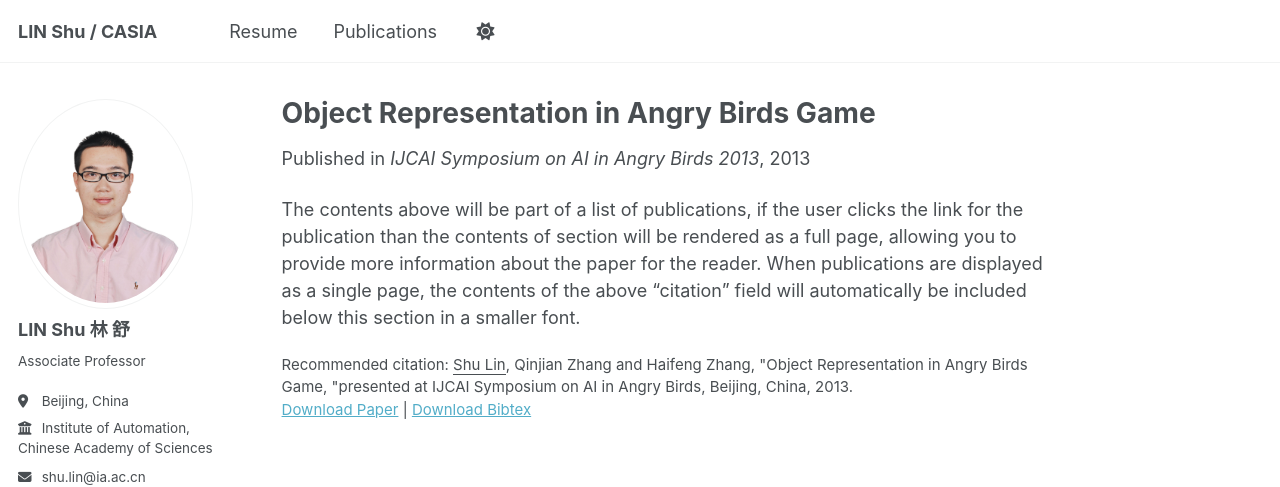
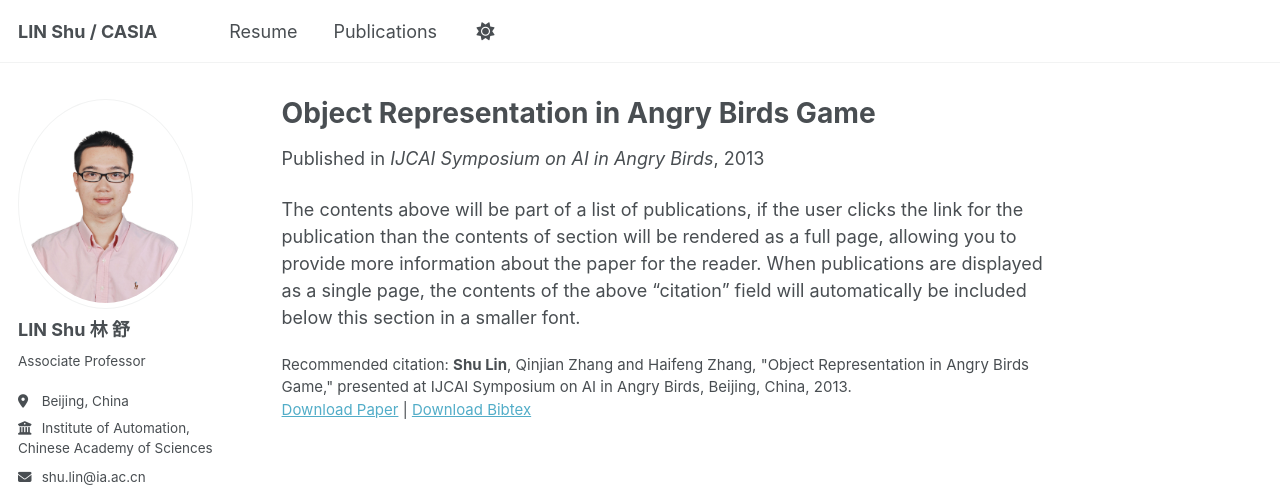
Before and after one commit to linshu-casia/linshu-casia.github.io, a Jekyll site: the page built from _publications/003-IJCAI2013.md, in a window 1280 px wide. Shown: the top 487 px of the page. Built offline with Jekyll 4.4.1, drawn with Linux system fonts in a browser that asks for light colours; a script that is not in the unit is left out.

Commit message:
修改论文项问题

```diff
--- a/_publications/003-IJCAI2013.md
+++ b/_publications/003-IJCAI2013.md
@@ -5,10 +5,10 @@ category: conferences
 permalink: /publication/003-IJCAI2013
 excerpt: 'In the Angry Birds game, there are dynamic objects and static objects. Dynamic objects are usually convex polygons, while static objects can be concave. To represent dynamic objects, it is more accurate to use bounding convex polygons (BCPs) than Axis-aligned minimum bounding boxes (AABBs). BCPs can be roughly detected from AABBs, and some of them can be fitted into rectangles. We take another approach to detect concave objects, such as mountains. We apply edge detection and Hough Transform to build polygons to represent mountains. In this paper, we mainly introduce our work on detecting BCPs and representing concave objects.'
 date: August 2013
-venue: 'IJCAI Symposium on AI in Angry Birds 2013'
+venue: 'IJCAI Symposium on AI in Angry Birds'
 paperurl: 'https://linshu-casia.github.io/files/IJCAI2013.pdf'
 bibtexurl: 'https://linshu-casia.github.io/files/IJCAI2013.bib'
-citation: '<u>Shu Lin</u>, Qinjian Zhang and Haifeng Zhang, &quot;Object Representation in Angry Birds Game, &quot;presented at IJCAI Symposium on AI in Angry Birds, Beijing, China, 2013.'
+citation: '<b>Shu Lin</b>, Qinjian Zhang and Haifeng Zhang, &quot;Object Representation in Angry Birds Game,&quot; presented at IJCAI Symposium on AI in Angry Birds, Beijing, China, 2013.'
 label: 'IJCAI Symposium 2013'
 ---
 
```
Also changed, not shown: _publications/001-BS2013.md (+2 -2 lines), _publications/002-EEE2013.md (+2 -2 lines), _publications/004-IJCAI2019.md (+3 -3 lines), _publications/005-PhD2021.md (+9 -10 lines).
